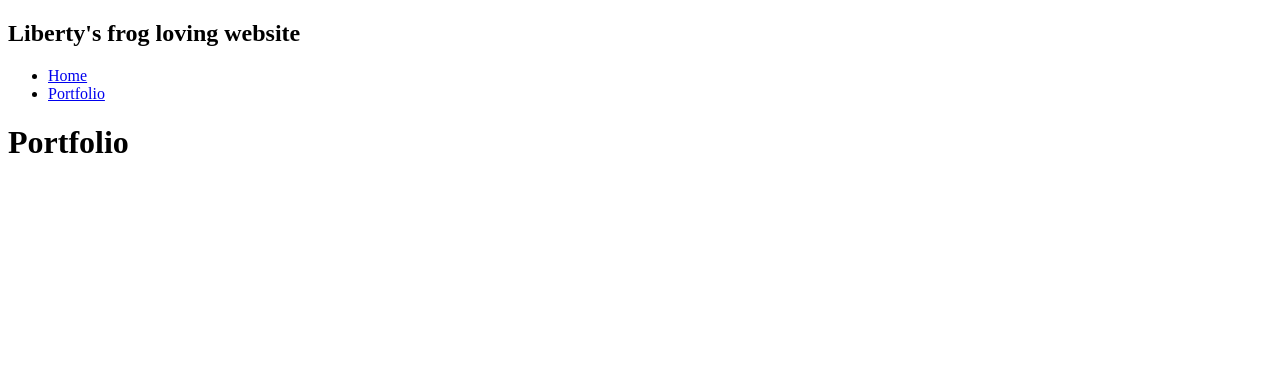
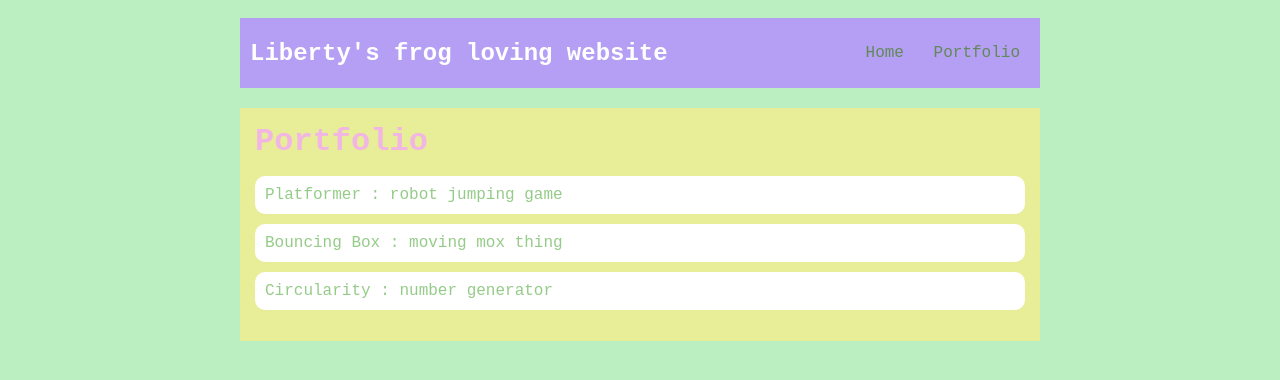
Before and after one commit to LibertyGall/LibertyGall.github.io, a plain HTML site: page portfolio.html in a window 1280 px wide. Drawn offline with Linux system fonts and the light colour scheme.

Commit message:
updated portfolio

```diff
--- a/portfolio.html
+++ b/portfolio.html
@@ -2,6 +2,7 @@
 <html>
     <head>
         <title>Liberty's website</title>
+        <link rel="stylesheet" href="style.css">
     </head>
 
     <body>
@@ -21,7 +22,9 @@
                 <div class="content">
                     <h1>Portfolio</h1>
                     <ul id="portfolio">
-
+                        <li><a href="projects/platformer/">Platformer : robot jumping game </a></li>
+                        <li><a href="projects/bouncing-box/">Bouncing Box : moving mox thing </a></li>
+                        <li><a href="projects/circularity/">Circularity : number generator </a></li>
                     </ul>
                 </div>
             </main>
--- a/style.css
+++ b/style.css
@@ -20,7 +20,7 @@ nav {
 h1 {
     display: flex;
     align-items: center;
-    color: white;
+    color: rgb(255, 255, 255);
     flex: 1;
     margin: 0;
 }
@@ -33,7 +33,7 @@ h1 {
 }
 a {
     text-decoration: none;
-    color: #000000;
+    color: #638858;
 }
 
 /* main container area beneath menu */
@@ -61,3 +61,28 @@ main {
 h2, h3 {
     margin: 0px;
 }
+
+.content h1 {
+    color: rgb(242, 182, 227);
+}
+
+#portfolio {
+    list-style-type: none;
+    padding-left: 0;
+}
+
+#portfolio li {
+    background: #ffffff;
+    padding: 10px;
+    border-radius: 10px;
+    margin-bottom: 10px;
+}
+
+#portfolio li:hover {
+    background: #d2d1d1;
+}
+
+#portfolio a {
+    text-decoration: none;
+    color: #95cb88;
+}
```
